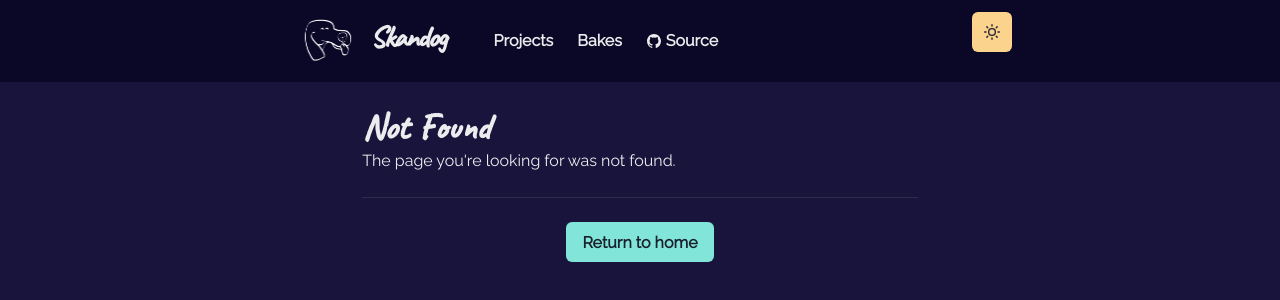
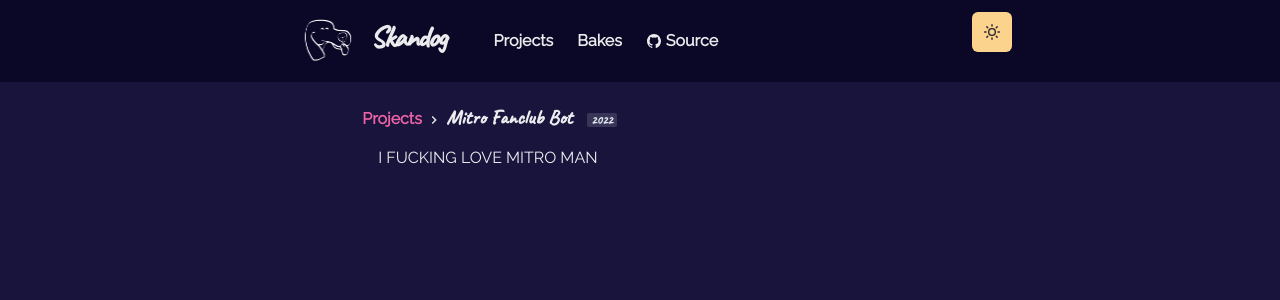
Before and after one commit to skandog/p, a Next.js app: page /projects/mitro in a window 1280 px wide. Before the commit this address had no page. Shown: the top 300 px of the page. Built offline with nearby package versions, Linux system fonts and the light colour scheme.

Commit message:
set up mitro page

```diff
--- /dev/null
+++ b/pages/projects/mitro.js
@@ -0,0 +1,29 @@
+import {
+  Container,
+  Badge,
+  Link,
+  List,
+  ListItem,
+  useColorModeValue,
+  Divider
+} from '@chakra-ui/react'
+import { ExternalLinkIcon } from '@chakra-ui/icons'
+import { Title, ProjectImage, Meta } from '../../components/project.js'
+import P from '../../components/paragraph.js'
+import Layout from '../../components/layouts/article.js'
+// import sneakers1 from '../../public/images/projects/sneakers1.JPG'
+
+const Project = () => {
+  return (
+    <Layout title="Mitro Fanclub Bot">
+      <Container>
+        <Title>
+          Mitro Fanclub Bot <Badge ml={'10px'}>2022</Badge>
+        </Title>
+        <P>I FUCKING LOVE MITRO MAN</P>
+      </Container>
+    </Layout>
+  )
+}
+
+export default Project
--- a/pages/projects/sneakers.js
+++ b/pages/projects/sneakers.js
@@ -4,7 +4,6 @@ import {
   Link,
   List,
   ListItem,
-  useColorModeValue,
   Divider
 } from '@chakra-ui/react'
 import { ExternalLinkIcon } from '@chakra-ui/icons'
```
